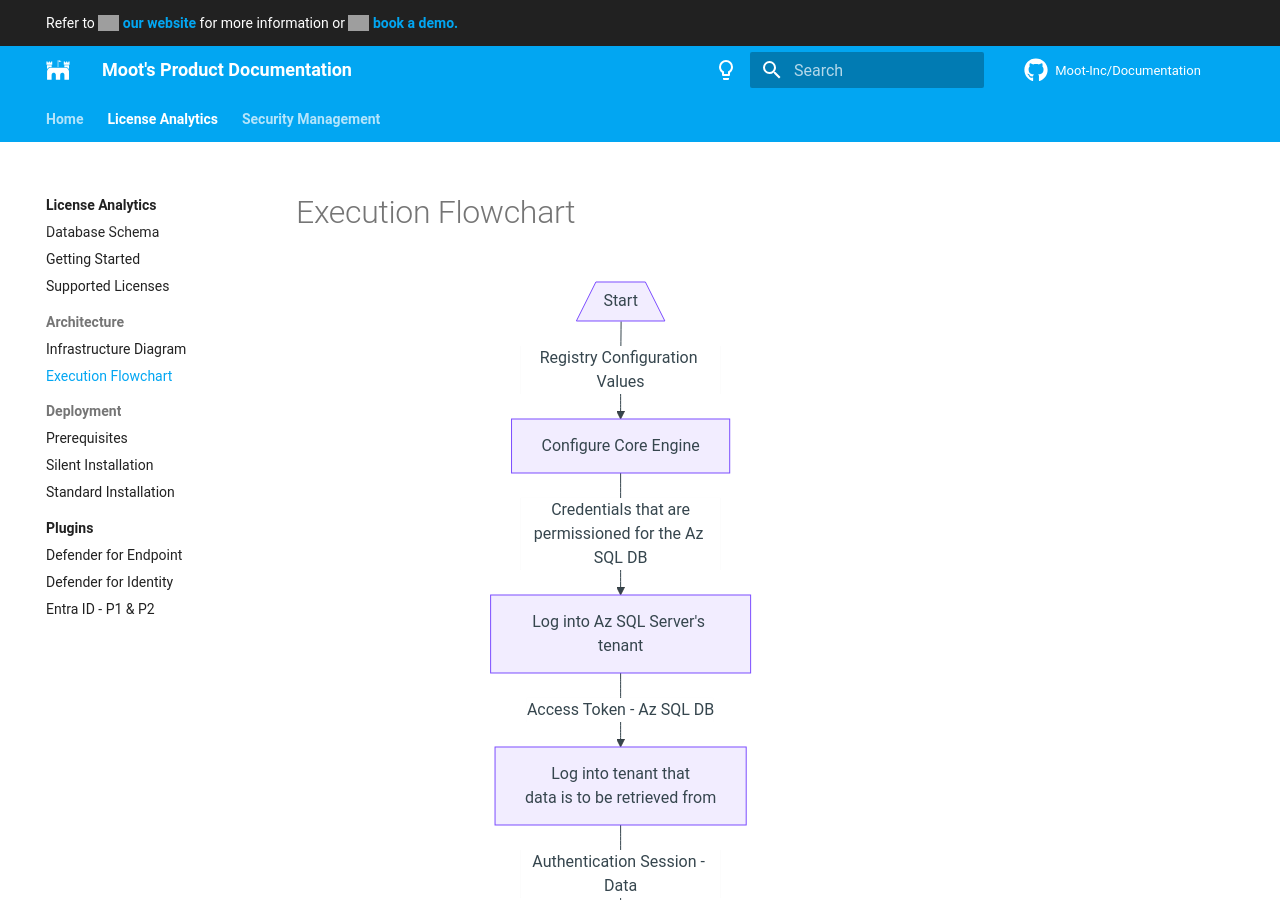
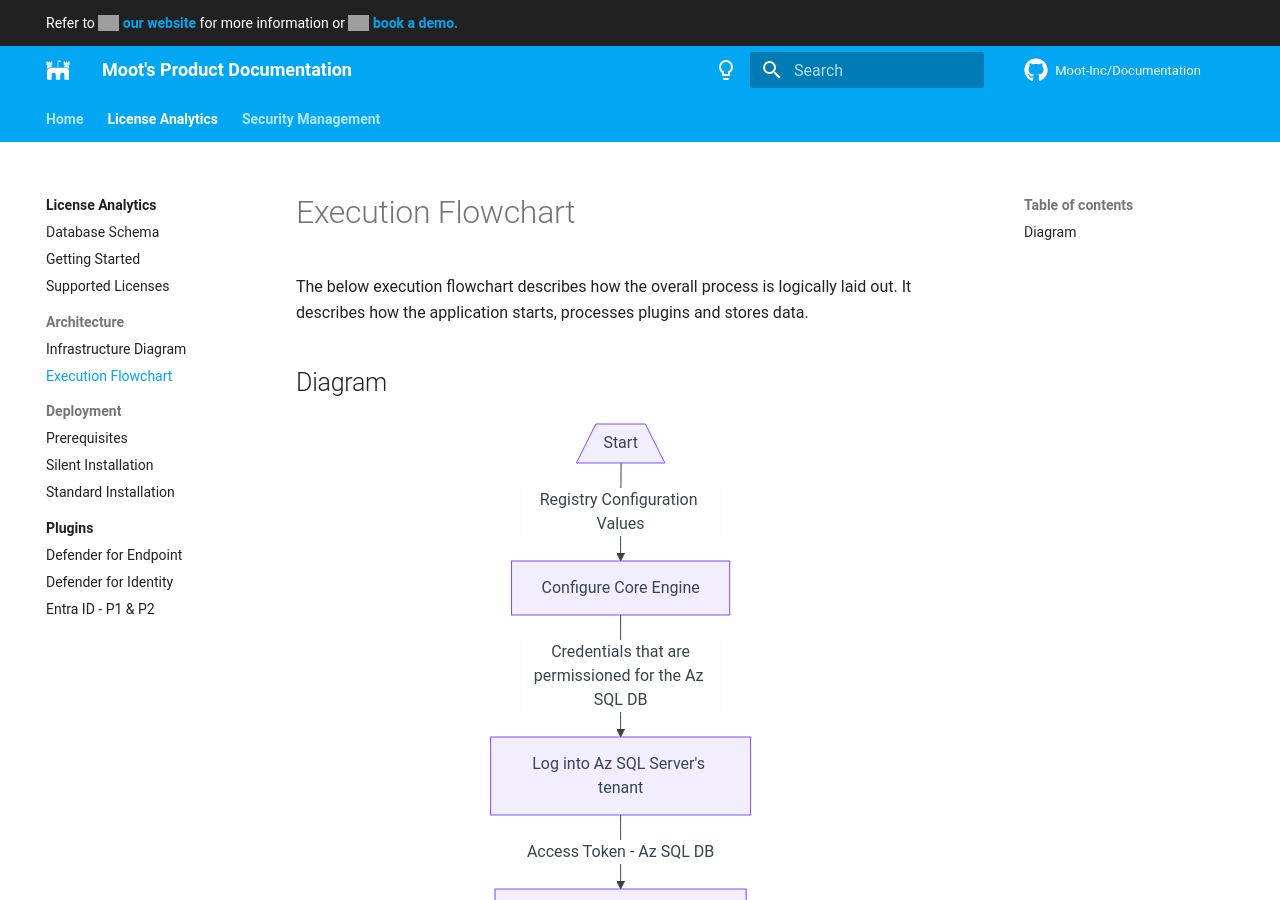
Before and after one commit to Software-Hardware-Integration-Lab/Documentation, an MkDocs documentation site: the page built from docs/License-Analytics/Architecture/Process-Flow.md, in a window 1280 px wide and 900 px high. Built offline with MkDocs 1.6.1 and Material for MkDocs 9.7.7, drawn with Linux system fonts in a browser that asks for light colours; comment, search, counter and statistics services are not loaded; grey boxes are pictures that could not be loaded.

Commit message:
Add Description

````diff
--- a/docs/License-Analytics/Architecture/Process-Flow.md
+++ b/docs/License-Analytics/Architecture/Process-Flow.md
@@ -1,4 +1,9 @@
 # Execution Flowchart
+
+The below execution flowchart describes how the overall process is logically laid out.
+It describes how the application starts, processes plugins and stores data.
+
+## Diagram
 
 ```mermaid
 flowchart TD
````
